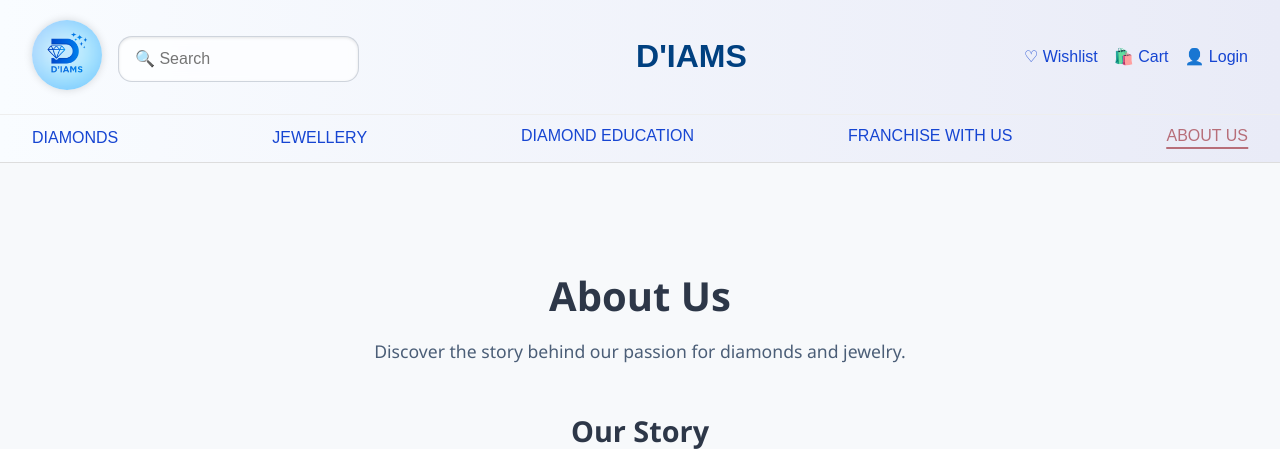
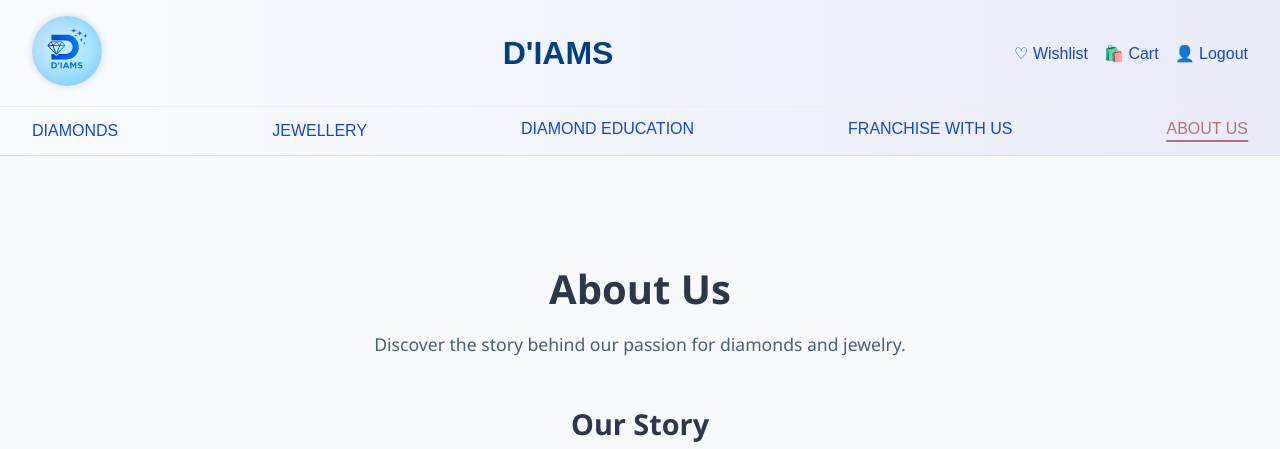
Before and after one commit to Jencyshah1211/diams_project, a Flask app: page /about in a window 1280 px wide. Shown: the top 449 px of the page. Run offline with Flask 3, Linux system fonts and the light colour scheme; the visitor is signed in with stand-in values (Sample User, id 1).

Commit message:
Update base.html

```diff
--- a/templates/base.html
+++ b/templates/base.html
@@ -22,9 +22,6 @@
               alt="Diams Logo"
             />
           </a>
-          <a class="search-box">
-            <input type="text" class="search-input" placeholder="🔍 Search" />
-          </a>
         </div>
 
         <!-- Center: Brand -->
@@ -36,7 +33,11 @@
         <div class="top-right">
           <a href="/wishlist">♡ Wishlist</a>
           <a href="/cart">🛍️ Cart</a>
+          {% if session.user %}
+          <a href="#" onclick="confirmLogout()">👤 Logout</a>
+          {% else %}
           <a href="/login">👤 Login</a>
+          {% endif %}
         </div>
       </div>
 
@@ -52,8 +53,7 @@
           <div class="dropdown-content">
             <a href="/diamonds/filter?type=natural">Natural Diamonds</a>
             <a href="/diamonds/filter?type=lab">Lab-Grown Diamonds</a>
-            <a href="/diamonds/filter/top-deals">Top Deals</a>
-            <a href="/diamonds/filter/create-demand">Create Demand</a>
+            <a href="/diamonds/filter/top-deals">Small Stone Deals</a>
           </div>
         </div>
         <div class="dropdown">
@@ -103,5 +103,12 @@
         <a href="#">YouTube</a>
       </p>
     </footer>
+    <script>
+      function confirmLogout() {
+        if (confirm("Are you sure you want to log out?")) {
+          window.location.href = "/logout";
+        }
+      }
+    </script>
   </body>
 </html>
```
